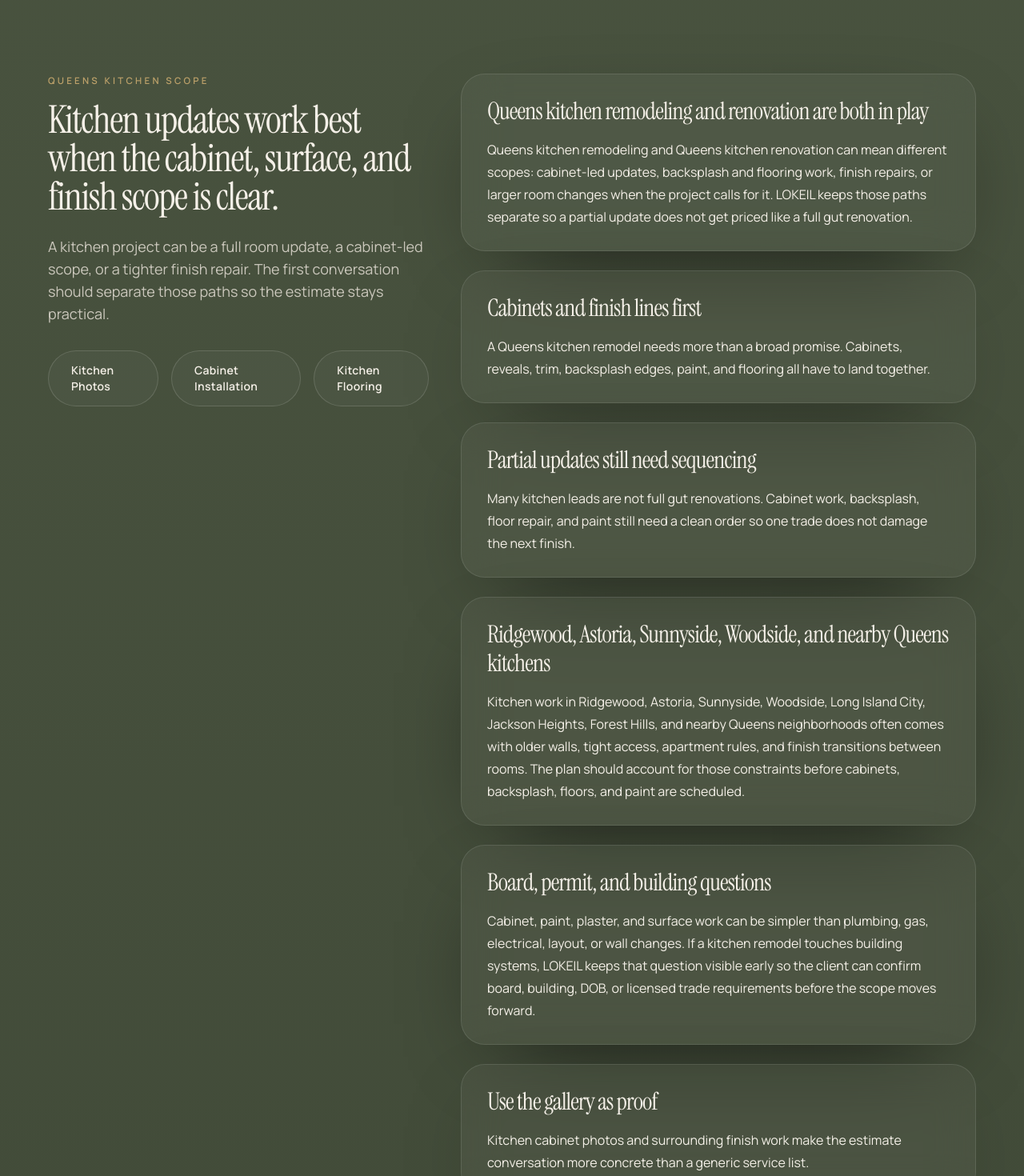
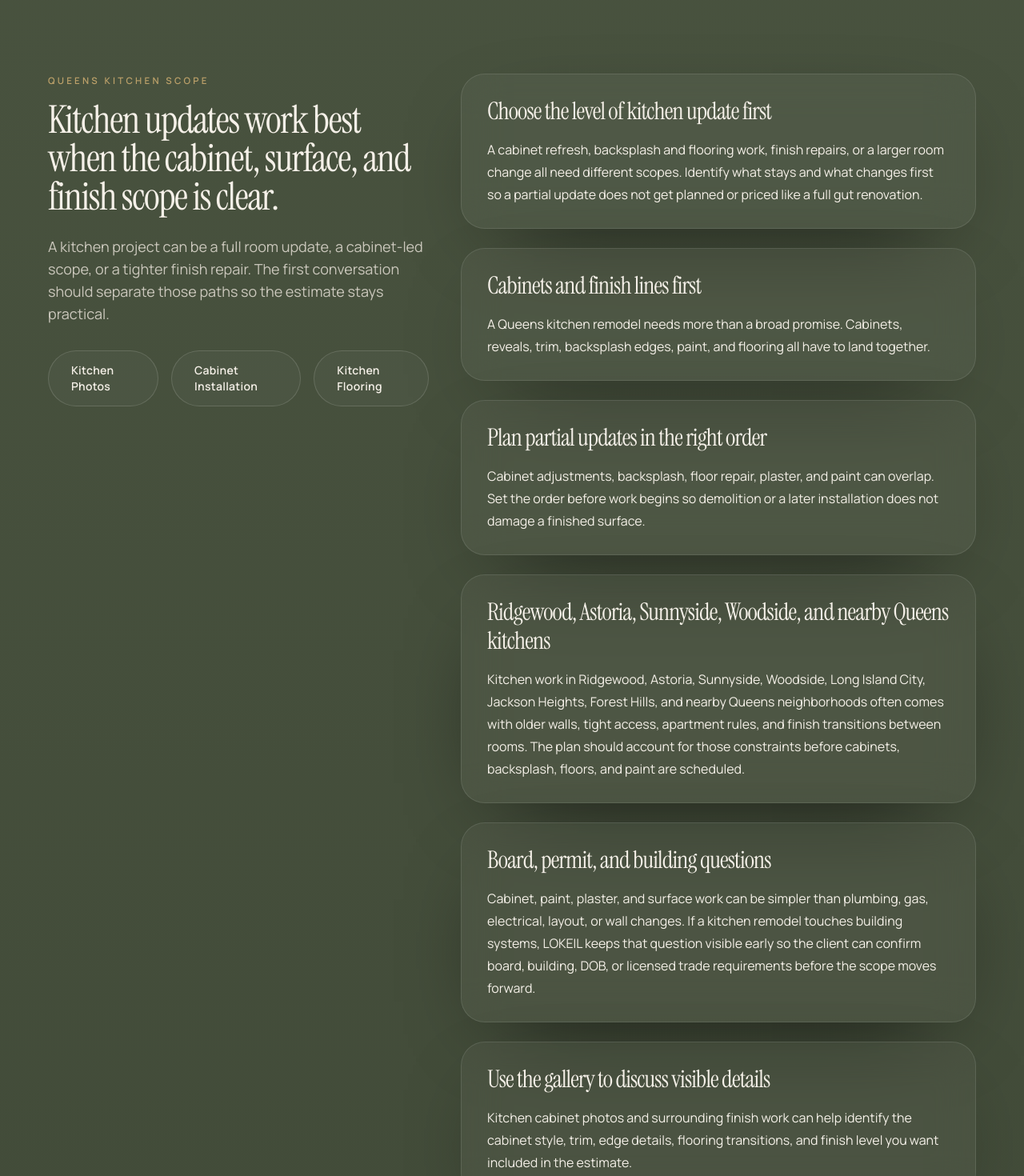
Before and after one commit to donaldlena833-cyber/lokeil-website, a Next.js app: page /kitchen-remodeling-queens in a window 1280 px wide. Shown: the part 2180-3650 px from the top of the page at 80% size. Built offline with nearby package versions, Linux system fonts and the light colour scheme.

Commit message:
Replace internal kitchen planning language (#5)
Replace visitor-facing lead-planning phrases with direct homeowner guidance and add regression coverage.

```diff
--- a/app/kitchen-remodeling-queens/page.tsx
+++ b/app/kitchen-remodeling-queens/page.tsx
@@ -40,9 +40,9 @@ const planningNotes = [
 
 const localScopeSignals = [
   {
-    title: 'Queens kitchen remodeling and renovation are both in play',
+    title: 'Choose the level of kitchen update first',
     body:
-      'Queens kitchen remodeling and Queens kitchen renovation can mean different scopes: cabinet-led updates, backsplash and flooring work, finish repairs, or larger room changes when the project calls for it. LOKEIL keeps those paths separate so a partial update does not get priced like a full gut renovation.',
+      'A cabinet refresh, backsplash and flooring work, finish repairs, or a larger room change all need different scopes. Identify what stays and what changes first so a partial update does not get planned or priced like a full gut renovation.',
   },
   {
     title: 'Cabinets and finish lines first',
@@ -50,9 +50,9 @@ const localScopeSignals = [
       'A Queens kitchen remodel needs more than a broad promise. Cabinets, reveals, trim, backsplash edges, paint, and flooring all have to land together.',
   },
   {
-    title: 'Partial updates still need sequencing',
+    title: 'Plan partial updates in the right order',
     body:
-      'Many kitchen leads are not full gut renovations. Cabinet work, backsplash, floor repair, and paint still need a clean order so one trade does not damage the next finish.',
+      'Cabinet adjustments, backsplash, floor repair, plaster, and paint can overlap. Set the order before work begins so demolition or a later installation does not damage a finished surface.',
   },
   {
     title: 'Ridgewood, Astoria, Sunnyside, Woodside, and nearby Queens kitchens',
@@ -65,9 +65,9 @@ const localScopeSignals = [
       'Cabinet, paint, plaster, and surface work can be simpler than plumbing, gas, electrical, layout, or wall changes. If a kitchen remodel touches building systems, LOKEIL keeps that question visible early so the client can confirm board, building, DOB, or licensed trade requirements before the scope moves forward.',
   },
   {
-    title: 'Use the gallery as proof',
+    title: 'Use the gallery to discuss visible details',
     body:
-      'Kitchen cabinet photos and surrounding finish work make the estimate conversation more concrete than a generic service list.',
+      'Kitchen cabinet photos and surrounding finish work can help identify the cabinet style, trim, edge details, flooring transitions, and finish level you want included in the estimate.',
   },
 ] as const;
 
```
Also changed, not shown: 1 other file (tests, documents, lock files or other folders).
